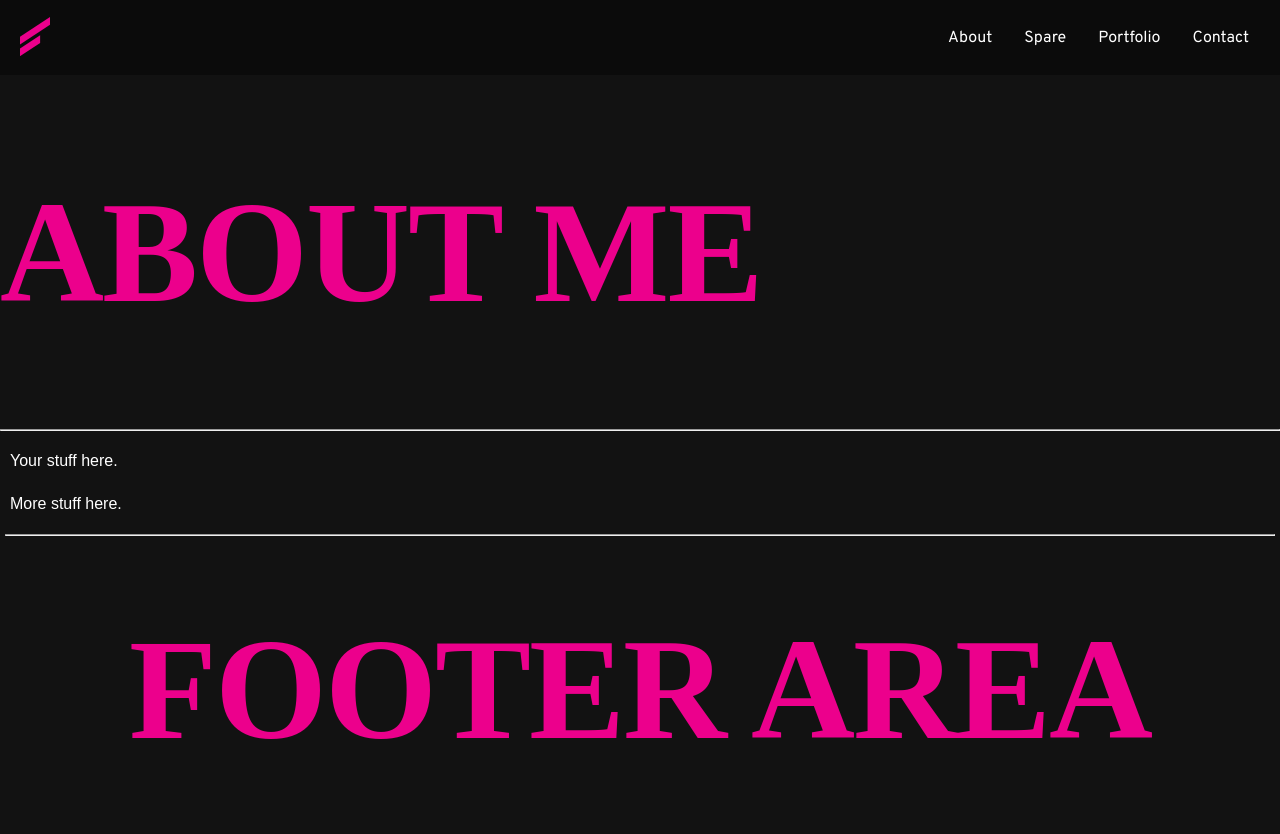
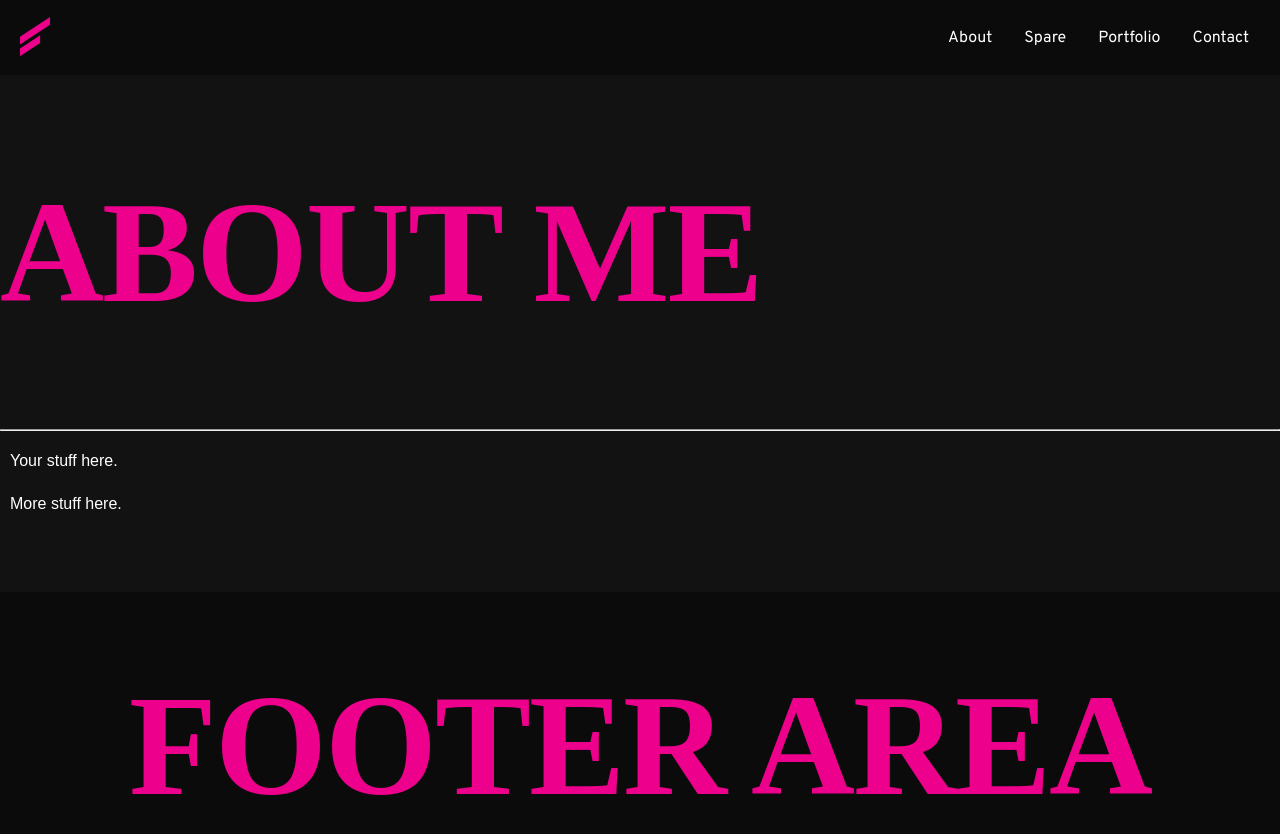
Before and after one commit to blackalice/foy-jekyll, a Jekyll site: the page built from index.html, in a window 1280 px wide. Shown: the top 834 px of the page. Built offline with Jekyll 4.4.1, drawn with Linux system fonts in a browser that asks for light colours; nearby versions of some CDN libraries.

Commit message:
sticky footer

```diff
--- a/_layouts/default.html
+++ b/_layouts/default.html
@@ -12,7 +12,7 @@
     <link href="https://fonts.googleapis.com/css?family=Overpass:300,400,800" rel="stylesheet">
 	<link rel="stylesheet" href="{{ site.baseurl }}/css/chocolat.css" type="text/css" media="screen" charset="utf-8">
 	<script type="text/javascript" src="{{ site.baseurl }}/js/jquery.lazyload.js"></script>
-
+<script type="text/javascript" src="{{ site.baseurl }}/js/footer.js"></script>
 <script src="https://unpkg.com/isotope-layout@3.0/dist/isotope.pkgd.js"></script>
 
 
@@ -40,10 +40,11 @@
 </head>
 
 <body>
-    <div class="wrapper">
+
 
 	<navbarbackground>
 	</navbarbackground>
+  <container>
    	 <div class="container_14" style="padding-bottom:75px;">
 		<navbar>
 			<logo class="grid_1">
@@ -75,14 +76,12 @@
 
          {{ content }}
 
+</container>
 
 
-    </div>
-
-
-<HR WIDTH="99%">
+<footer>
 <h1 style=text-align:center;>FOOTER AREA</h1>
-
+</footer>
 
 <script>
 // init Isotope
--- a/css/style.css
+++ b/css/style.css
@@ -5,6 +5,12 @@
 	margin-left:15px;
 	display:block;
 }
+
+container{
+	margin-bottom: 40px;
+	display:block;
+}
+
 
 
 intro{
@@ -226,7 +232,8 @@
 	cursor:pointer;
 }
 
-
+html{position: relative;
+	min-height: 100%;}
 
 /*LIST*/
 
@@ -274,15 +281,17 @@
 
 
 
-footer{
-	width:100%;
-	height: 200px;
-	display:inline-block;
-	background-color:#e5160e;
-	margin-top:30px;
 
+footer {
+    display:none;
+    position: absolute;
+    left: 0;
+    bottom: 0;
+    height: 200px;
+    width: 100%;
+		margin-top:30px;
+		background-color:#0b0b0b;
 }
-
 
 
 /*title*/
--- /dev/null
+++ b/js/footer.js
@@ -0,0 +1,16 @@
+function footerAlign() {
+  $('footer').css('display', 'block');
+  $('footer').css('height', 'auto');
+  var footerHeight = $('footer').outerHeight();
+  $('body').css('padding-bottom', footerHeight);
+  $('footer').css('height', footerHeight);
+}
+
+
+$(document).ready(function(){
+  footerAlign();
+});
+
+$( window ).resize(function() {
+  footerAlign();
+});
```
Also changed, not shown: _layouts/portfolio.html (deleted, +0 -7 lines).
